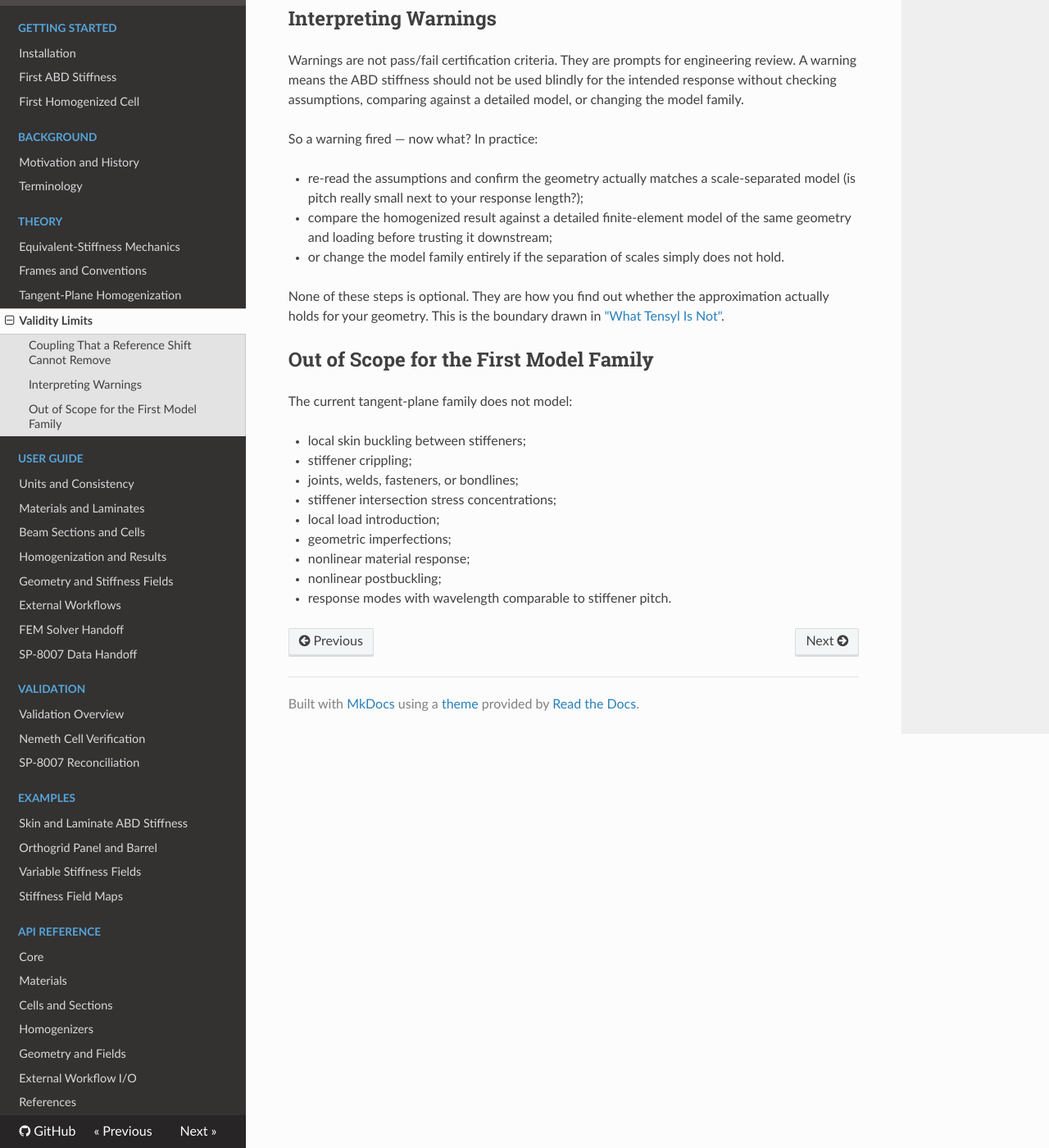
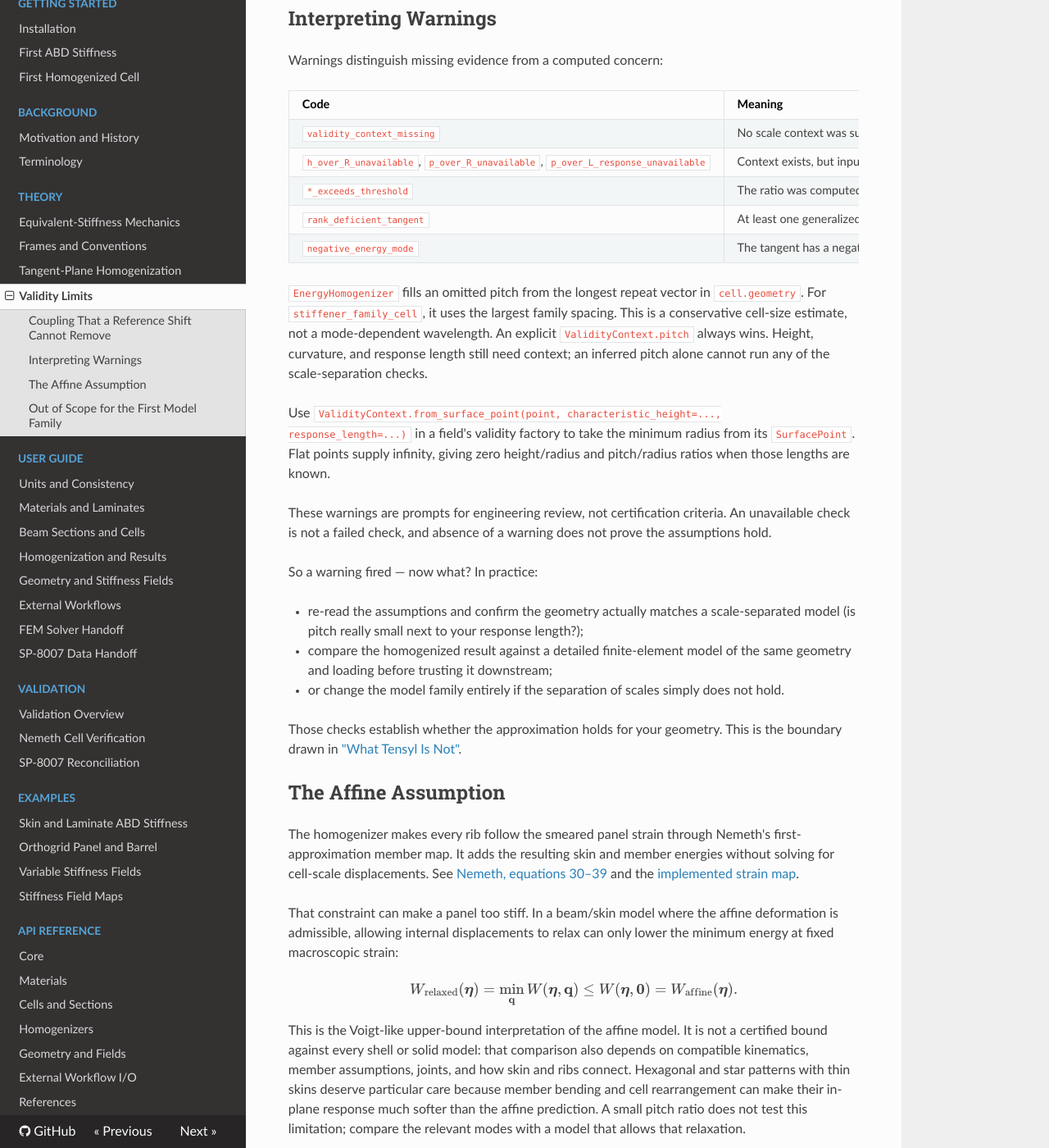
Before and after one commit to srogachev95/Tensyl, an MkDocs documentation site: the page built from docs/theory/validity.md, in a window 1280 px wide and 1400 px high, scrolled down 1576 px. Shown: the whole window at 82% size. Built offline with MkDocs 1.6.1, drawn with Linux system fonts in a browser that asks for light colours; nearby versions of some CDN libraries; some of the changed text lies outside the part shown.

Commit message:
Fill missing cell pitch and explain unavailable validity checks

```diff
--- a/docs/theory/validity.md
+++ b/docs/theory/validity.md
@@ -90,10 +90,31 @@ these diagnostics do not recover digits already lost in an imported matrix.
 
 ## Interpreting Warnings
 
-Warnings are not pass/fail certification criteria. They are prompts for
-engineering review. A warning means the ABD stiffness should not be used blindly for
-the intended response without checking assumptions, comparing against a detailed
-model, or changing the model family.
+Warnings distinguish missing evidence from a computed concern:
+
+| Code | Meaning |
+| --- | --- |
+| `validity_context_missing` | No scale context was supplied or inferred; scale checks did not run. |
+| `h_over_R_unavailable`, `p_over_R_unavailable`, `p_over_L_response_unavailable` | Context exists, but inputs for that particular check are missing. |
+| `*_exceeds_threshold` | The ratio was computed and reached its warning threshold. |
+| `rank_deficient_tangent` | At least one generalized mode has no resolved stiffness at the numerical rank tolerance. |
+| `negative_energy_mode` | The tangent has a negative eigenvalue beyond roundoff. |
+
+`EnergyHomogenizer` fills an omitted pitch from the longest repeat vector in
+`cell.geometry`. For `stiffener_family_cell`, it uses the largest family
+spacing. This is a conservative cell-size estimate, not a mode-dependent
+wavelength. An explicit `ValidityContext.pitch` always wins. Height, curvature,
+and response length still need context; an inferred pitch alone cannot run any
+of the scale-separation checks.
+
+Use `ValidityContext.from_surface_point(point, characteristic_height=...,
+response_length=...)` in a field's validity factory to take the minimum radius
+from its `SurfacePoint`. Flat points supply infinity, giving zero height/radius
+and pitch/radius ratios when those lengths are known.
+
+These warnings are prompts for engineering review, not certification criteria.
+An unavailable check is not a failed check, and absence of a warning does not
+prove the assumptions hold.
 
 So a warning fired — now what? In practice:
 
@@ -104,9 +125,42 @@ So a warning fired — now what? In practice:
 - or change the model family entirely if the separation of scales simply does
   not hold.
 
-None of these steps is optional. They are how you find out whether the
-approximation actually holds for your geometry. This is the boundary drawn in
+Those checks establish whether the approximation holds for your geometry.
+This is the boundary drawn in
 ["What Tensyl Is Not"](../index.md).
+
+## The Affine Assumption
+
+The homogenizer makes every rib follow the smeared panel strain through
+Nemeth's first-approximation member map. It adds the resulting skin and member
+energies without solving for cell-scale displacements. See
+[Nemeth, equations 30–39](https://ntrs.nasa.gov/citations/20110004039) and the
+[implemented strain map](tangent-plane-homogenization.md).
+
+That constraint can make a panel too stiff. In a beam/skin model where the
+affine deformation is admissible, allowing internal displacements to relax
+can only lower the minimum energy at fixed macroscopic strain:
+
+$$
+W_\mathrm{relaxed}(\boldsymbol\eta)
+=\min_{\mathbf q} W(\boldsymbol\eta,\mathbf q)
+\le W(\boldsymbol\eta,\mathbf 0)=W_\mathrm{affine}(\boldsymbol\eta).
+$$
+
+This is the Voigt-like upper-bound interpretation of the affine model. It is
+not a certified bound against every shell or solid model: that comparison
+also depends on compatible kinematics, member assumptions, joints, and how
+skin and ribs connect. Hexagonal and star patterns with thin skins deserve
+particular care because member bending and cell rearrangement can make their
+in-plane response much softer than the affine prediction. A small pitch ratio
+does not test this limitation; compare the relevant modes with a model that
+allows that relaxation.
+
+Section assumptions matter too. Tensyl's thin-wall helpers supply open-section
+torsion. A hat closed by its attached skin forms a closed cell and can have a
+very different torsional stiffness. Read
+[Which J Should Be Used?](../validation/sp8007-reconciliation.md#which-j-should-be-used)
+before using an open hat section for that panel.
 
 ## Out of Scope for the First Model Family
 
```
Also changed, not shown: CHANGELOG.md (+5 -0 lines), docs/user-guide/homogenization.md (+16 -0 lines), 3 other files.
